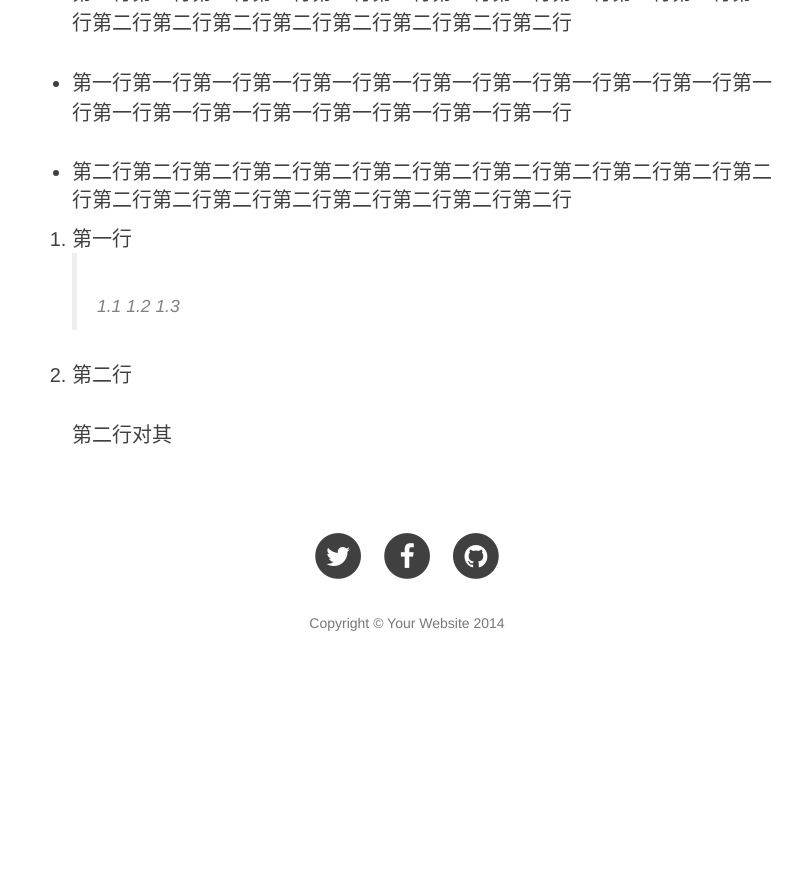
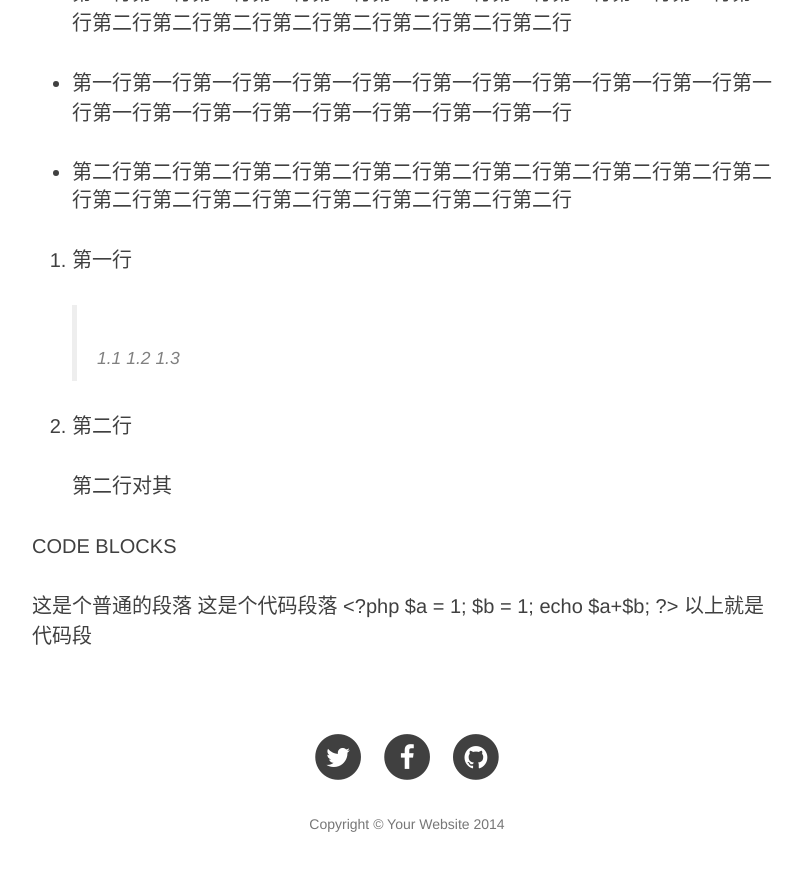
Before and after one commit to SimonAppBoy/SimonAppBoy.github.io, a Jekyll site: the page built from _posts/2015-11-09-use-jekyll.markdown, in a window 1280 px wide and 900 px high, scrolled down 2440 px. Shown: the top 871 px of the window, without its empty margins (233-1036 px from the left). Built offline with Jekyll 4.4.1, drawn with Linux system fonts in a browser that asks for light colours; nearby versions of some CDN libraries; before the commit the page ends 3139 px from its top, so only the background shows below that.

Commit message:
add blockquota

```diff
--- a/_posts/2015-11-09-use-jekyll.markdown
+++ b/_posts/2015-11-09-use-jekyll.markdown
@@ -77,6 +77,7 @@
 * 第二行第二行第二行第二行第二行第二行第二行第二行第二行第二行第二行第二行第二行第二行第二行第二行第二行第二行第二行第二行
 
 1. 第一行
+
 	> 1.1
 	> 1.2
 	> 1.3
@@ -84,3 +85,14 @@
 2. 第二行
 
 	第二行对其
+
+CODE BLOCKS
+
+这是个普通的段落
+	这是个代码段落
+	<?php
+		$a = 1;
+		$b = 1;
+		echo $a+$b;
+	?>
+以上就是代码段
```
